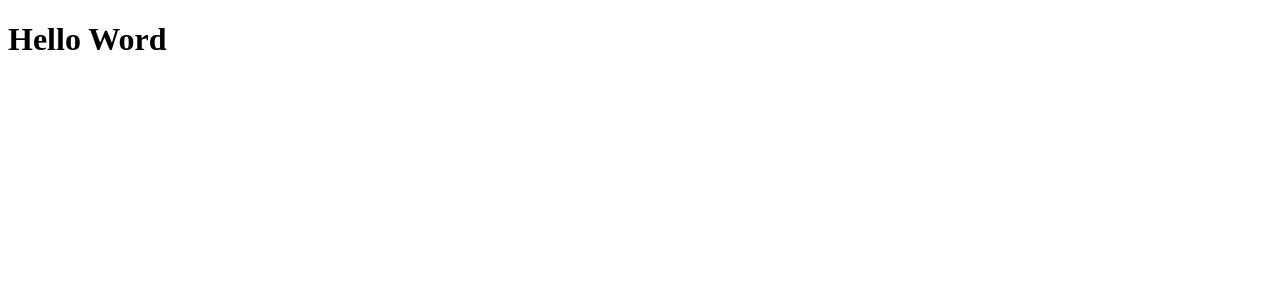
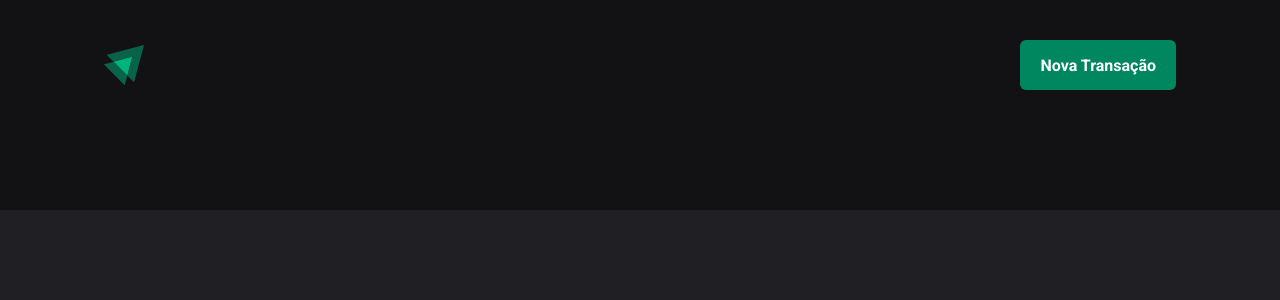
Before and after one commit to V-Matheus/DT-MONEY, a React (Vite) app: page / in a window 1280 px wide. Shown: the top 300 px of the page. Built offline with nearby package versions, Linux system fonts and the light colour scheme; a web font is replaced by a local one.

Commit message:
Componente: Header

```diff
--- a/src/App.tsx
+++ b/src/App.tsx
@@ -1,11 +1,15 @@
 import { ThemeProvider } from "styled-components";
 import { defaultTheme } from "./styles/themes/default";
+import { Transactions } from "./pages/Transactions";
+import { GlobalStyled } from "./styles/global";
 
 export function App() {
 
   return (
     <ThemeProvider theme={defaultTheme}>
-      <h1>Hello Word</h1>
+      <GlobalStyled/>
+
+      <Transactions/>
     </ThemeProvider>
   )
 }
--- /dev/null
+++ b/src/components/Header/index.tsx
@@ -0,0 +1,16 @@
+import { HeaderContainer, HeaderContent, NewTransactionButton } from "./styles";
+
+import logoImg from '../../assets/logo.svg'
+
+export function Header() {
+  return (
+    <HeaderContainer>
+      <HeaderContent>
+
+        <img src={logoImg} alt="" />
+
+        <NewTransactionButton>Nova Transação</NewTransactionButton>
+      </HeaderContent>
+    </HeaderContainer>
+  )
+}
--- /dev/null
+++ b/src/components/Header/styles.ts
@@ -0,0 +1,33 @@
+import styled from 'styled-components';
+
+export const HeaderContainer = styled.div`
+  background: ${(props) => props.theme['gray-900']};
+  padding: 2.5rem 0 7.5rem;
+`;
+
+export const HeaderContent = styled.div`
+  width: 100%;
+  max-width: 1120px;
+  margin: 0 auto;
+  padding: 0 1.5rem;
+
+  display: flex;
+  justify-content: space-between;
+  align-items: center;
+`;
+
+export const NewTransactionButton = styled.button`
+  height: 50px;
+  border: 0;
+  background: ${(props) => props.theme['green-500']};
+  color: ${(props) => props.theme.white};
+  font-weight: bold;
+  padding: 0 1.25rem;
+  border-radius: 6px;
+  cursor: pointer;
+
+  &:hover {
+    background: ${(props) => props.theme['green-700']};
+    transition: background-color 0.2s
+  }
+`;
--- /dev/null
+++ b/src/pages/Transactions/index.tsx
@@ -0,0 +1,9 @@
+import { Header } from "../../components/Header";
+
+export function Transactions() {
+  return (
+    <div>
+      <Header/>
+    </div>
+  )
+}
--- a/src/styles/global.ts
+++ b/src/styles/global.ts
@@ -5,8 +5,6 @@
     margin: 0;
     padding: 0;
     box-sizing: border-box;
-
-
   }
 
   :focus {
```
Also changed, not shown: src/assets/logo.svg (added), src/pages/Transactions/styles.ts (added).
